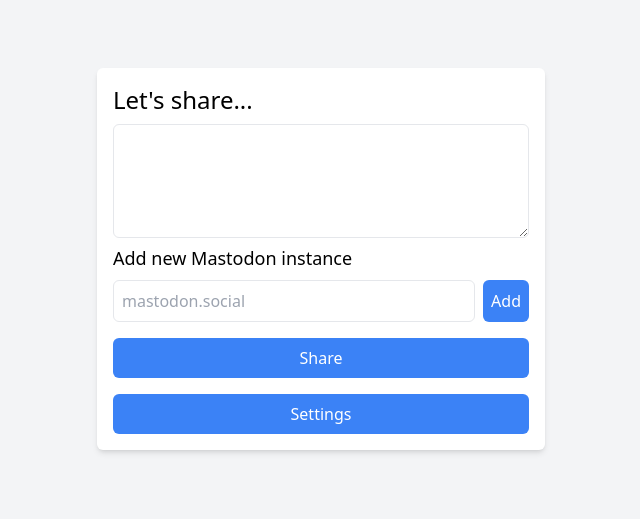
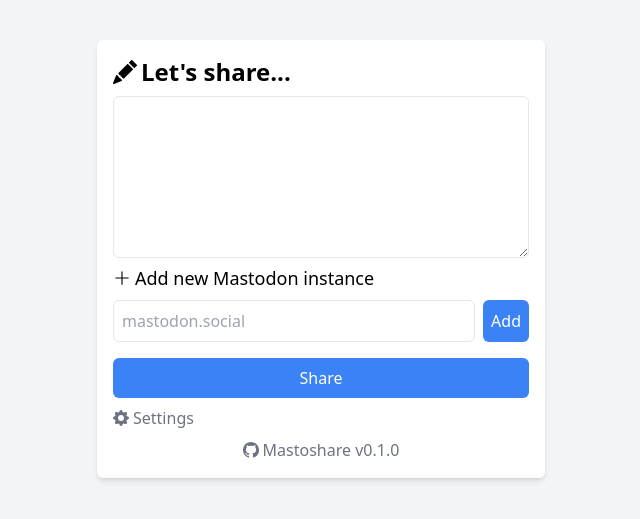
Before and after one commit to naaaaaaaaaaaf/mastoshare, a React (Create React App) app: page /share in a window 1280 px wide. Shown: the part 141-660 px from the top of the page, without its empty margins (319-959 px from the left). Built offline with nearby package versions, Linux system fonts and the light colour scheme.

Commit message:
デザインの調整

```diff
--- a/src/SettingsComponent.js
+++ b/src/SettingsComponent.js
@@ -1,5 +1,6 @@
 import React, { useEffect, useState } from 'react';
 import { handleAddNewInstance } from './utils';
+import { BsFillGearFill,BsMastodon,BsPlusLg,BsStarFill } from "react-icons/bs";
 
 function SettingsComponent() {
   const [instancesList, setInstancesList] = useState([]);
@@ -37,9 +38,9 @@
   return (
     <div className="flex flex-col items-center justify-center min-h-screen bg-gray-100">
       <div className="max-w-md w-full bg-white p-4 rounded-md shadow-md">
-        <h1 className="text-2xl font-bold mb-4">Settings</h1>
+      <h1 className="text-2xl font-bold mb-4 flex items-center"><BsFillGearFill className='mr-1'/>Settings</h1>
 
-        <h2 className="text-xl mb-2">Instances</h2>
+        <h2 className="text-xl mb-2 flex items-center"><BsMastodon className='mr-1'/>Instances</h2>
         <table className="table-auto">
           <tbody>
             {instancesList.map((instance, index) => (
@@ -51,9 +52,9 @@
             ))}
           </tbody>
         </table>
-        <h3 className="text-lg">Add new Mastodon instance</h3>
+        <h3 className="text-lg mt-4 flex items-center"><BsPlusLg className='mr-1'/>Add new Mastodon instance</h3>
         {addInstanceError && <p className="text-red-500">{addInstanceError}</p>}
-        <div className="flex items-center mt-4">
+        <div className="flex items-center mt-2">
           <input
             type="text"
             className="flex-grow mr-2 p-2 border rounded-md"
@@ -64,8 +65,8 @@
           <button className="p-2 bg-blue-500 text-white rounded-md" onClick={handleAddInstance}>Add</button>
         </div>
 
-        <h2 className="text-xl my-2">Preferred Instance</h2>
-        <p className="text-blue-500">{preferredInstance}</p>
+        <h2 className="text-xl mt-4 mb-2 flex items-center"><BsStarFill className='mr-1'/>Preferred Instance</h2>
+        <p>{preferredInstance}</p>
       </div>
     </div>
   );
--- a/src/ShareComponent.js
+++ b/src/ShareComponent.js
@@ -2,9 +2,11 @@
 import { useLocation } from 'react-router-dom';
 import { Link } from 'react-router-dom';
 import { handleAddNewInstance } from './utils';
-
+import {BsPencilFill,BsMastodon,BsPlusLg,BsGearFill,BsQuestionCircleFill,BsGithub} from 'react-icons/bs';
+import packageJson from '../package.json';
 
 function ShareComponent() {
+    const { version } = packageJson;
     const [showAddForm, setShowAddForm] = useState(false);
     const [combinedValue, setCombinedValue] = useState('');
     const [mastodonInstance, setMastodonInstance] = useState('');
@@ -66,18 +68,18 @@
     return (
         <div className="flex flex-col items-center justify-center min-h-screen bg-gray-100">
             <div className="max-w-md w-full bg-white p-4 rounded-md shadow-md">
-                <h2 className="text-2xl">Let's share...</h2>
+                <h2 className="text-2xl font-bold flex items-center"><BsPencilFill className="mr-1"/>Let's share...</h2>
 
                 <textarea
                     className="w-full mt-2 p-2 border rounded-md"
-                    rows={4}
+                    rows={6}
                     value={combinedValue}
                     onChange={(e) => setCombinedValue(e.target.value)}
                 />
 
                 {instancesList.length > 0 ? (
                     <>
-                        <h2 className="text-lg">Please select mastodon instance to share</h2>
+                        <h2 className="text-lg mt-4 flex items-center"><BsMastodon className="mr-1"/>Please select mastodon instance to share</h2>
 
                         <select
                             className="w-full mt-2 p-2 border rounded-md"
@@ -91,12 +93,12 @@
                             ))}
                         </select>
                         {!showAddForm ? (
-                            <p className="mt-2 mb-2 text-blue-500 cursor-pointer" onClick={() => setShowAddForm(true)}>
-                                ▽Not in the list
+                            <p className="mt-4 mb-2 text-blue-600 cursor-pointer hover:underline" onClick={() => setShowAddForm(true)}>
+                                Not in the list
                             </p>
                         ) : (
-                            <p className="mt-2 mb-2 text-blue-500 cursor-pointer" onClick={() => setShowAddForm(false)}>
-                                △Hide form
+                            <p className="mt-4 mb-2 text-blue-600 cursor-pointer hover:underline" onClick={() => setShowAddForm(false)}>
+                                Hide form
                             </p>
                         )}
                     </>
@@ -104,7 +106,7 @@
 
                 {showAddForm && (
                     <>
-                        <h3 className="text-lg">Add new Mastodon instance</h3>
+                        <h3 className="text-lg flex items-center"><BsPlusLg className="mr-1"/>Add new Mastodon instance</h3>
                         <div className="flex justify-between mt-2">
                             <input
                                 className="flex-grow mr-2 p-2 border rounded-md"
@@ -129,9 +131,12 @@
                 >
                     Share
                 </button>
-                <Link to="/settings" className="mt-4 p-2 bg-blue-500 text-white rounded-md block text-center">
-                    Settings
+                <Link to="/settings">
+                    <p className="mt-2 text-gray-500 hover:underline flex items-center"><BsGearFill className="mr-1"/>Settings</p>
                 </Link>
+                <div className='flex justify-center'>
+                <a  href='google.com' className='mt-2 text-gray-500 hover:underline flex items-center'><BsGithub className="mr-1"/>Mastoshare v{version}</a>
+                </div>
             </div>
         </div>
 
```
